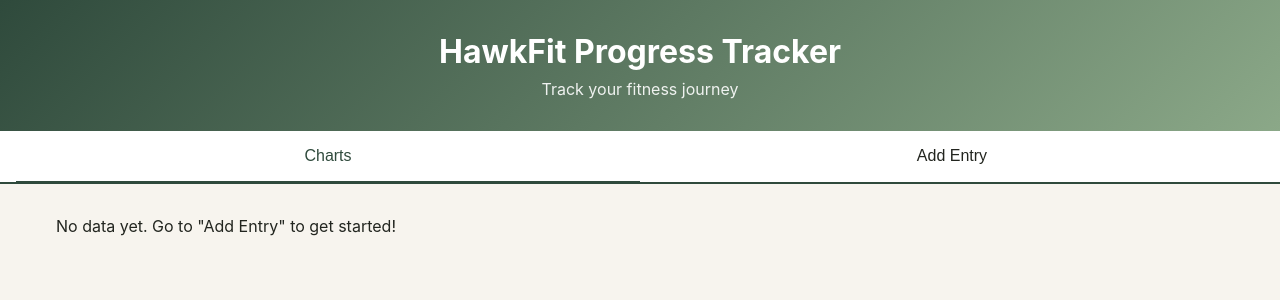
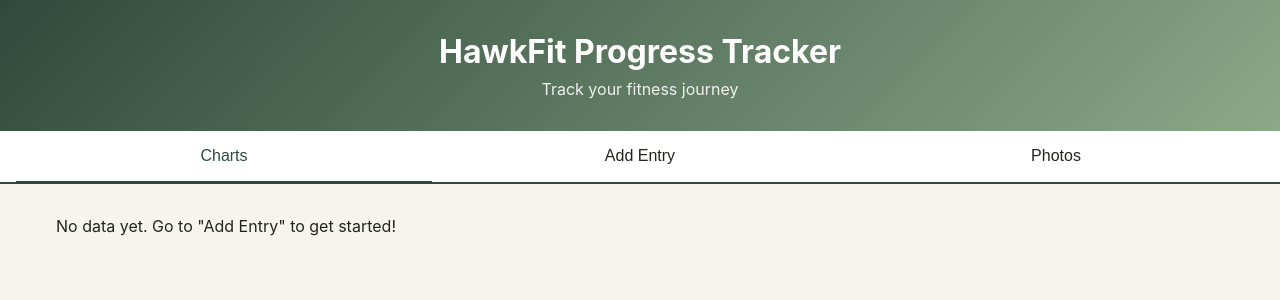
Before and after one commit to HawkFit/Progress-Tracker, a React (Vite) app: page / in a window 1280 px wide. Shown: the top 300 px of the page. Built offline with nearby package versions, Linux system fonts and the light colour scheme.

Commit message:
Add PhotoGallery component to App

```diff
--- a/src/App.jsx
+++ b/src/App.jsx
@@ -1,6 +1,7 @@
 import { useState, useEffect } from 'react'
 import Charts from './Charts'
 import ManualEntry from './ManualEntry'
+import PhotoGallery from './PhotoGallery'
 import './App.css'
 
 export default function App() {
@@ -42,6 +43,12 @@ export default function App() {
         >
           Add Entry
         </button>
+        <button
+          className={activeTab === 'photos' ? 'active' : ''}
+          onClick={() => setActiveTab('photos')}
+        >
+          Photos
+        </button>
       </nav>
 
       <main className="content">
@@ -51,6 +58,7 @@ export default function App() {
         {activeTab === 'entry' && (
           <ManualEntry onAdd={addEntry} entries={data} onDelete={deleteEntry} />
         )}
+        {activeTab === 'photos' && <PhotoGallery />}
       </main>
     </div>
   )
```
